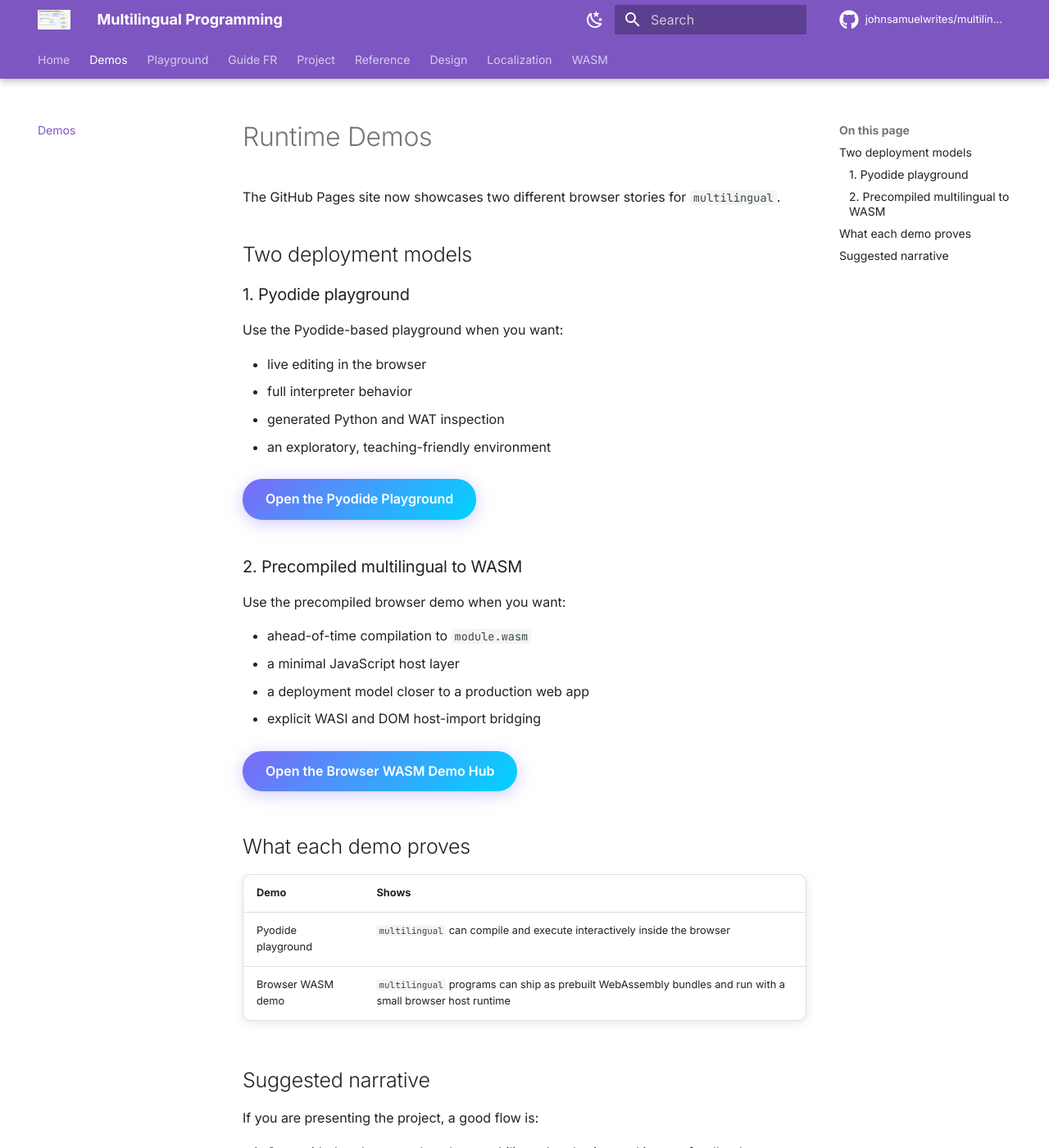
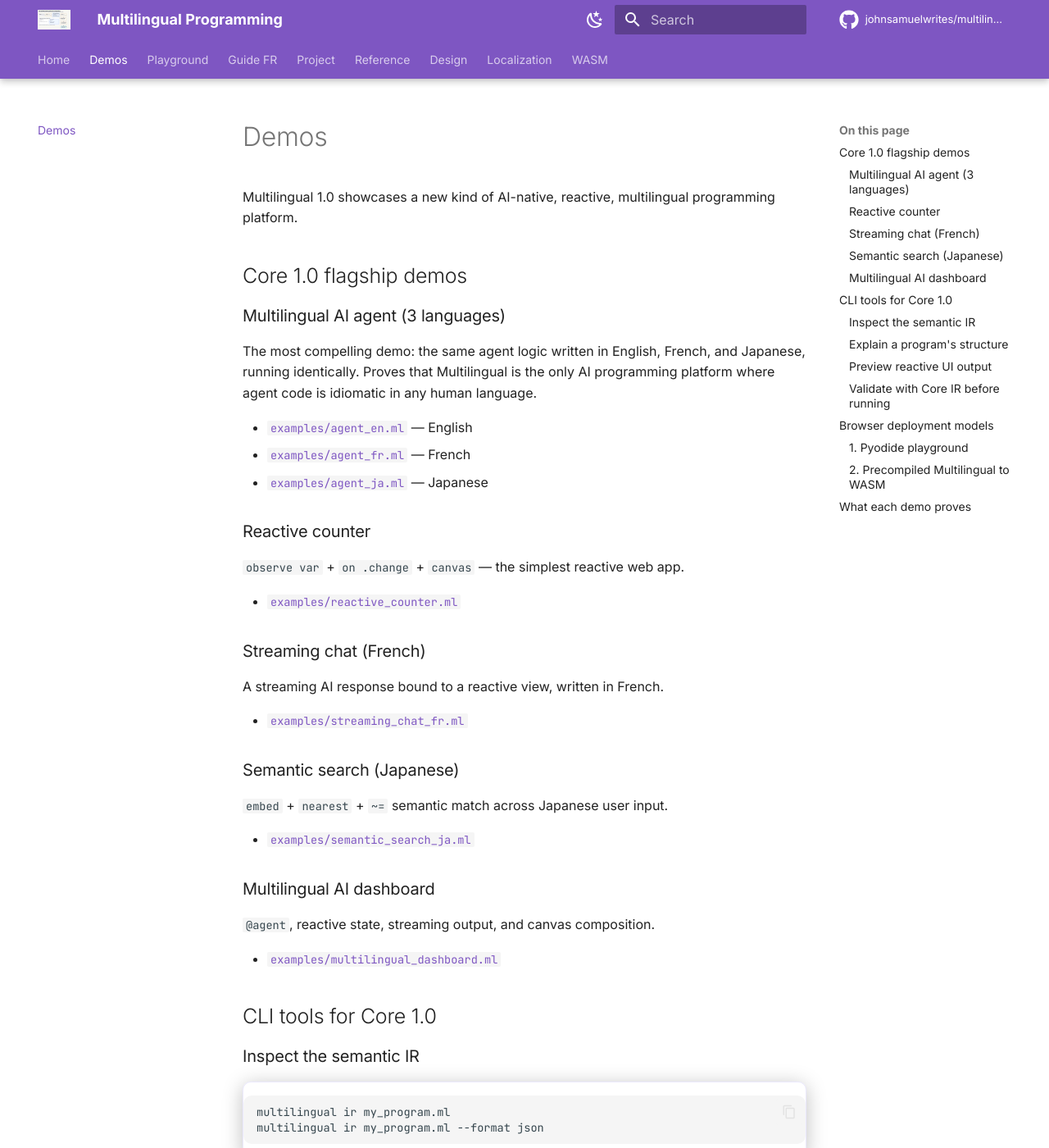
Before and after one commit to johnsamuelwrites/multilingual, an MkDocs documentation site: the page built from docs/demos.md, in a window 1280 px wide and 1400 px high. Shown: the whole window at 82% size. Built offline with MkDocs 1.6.1 and Material for MkDocs 9.7.7, drawn with Linux system fonts in a browser that asks for light colours; comment, search, counter and statistics services are not loaded; some of the changed text lies outside the part shown.

Commit message:
Support tooling

````diff
--- a/docs/demos.md
+++ b/docs/demos.md
@@ -1,41 +1,100 @@
-# Runtime Demos
+# Demos
 
-The GitHub Pages site now showcases two different browser stories for `multilingual`.
+Multilingual 1.0 showcases a new kind of AI-native, reactive, multilingual
+programming platform.
 
-## Two deployment models
+## Core 1.0 flagship demos
+
+### Multilingual AI agent (3 languages)
+
+The most compelling demo: the same agent logic written in English, French, and
+Japanese, running identically.  Proves that Multilingual is the only AI
+programming platform where agent code is idiomatic in any human language.
+
+- [`examples/agent_en.ml`](../examples/agent_en.ml) — English
+- [`examples/agent_fr.ml`](../examples/agent_fr.ml) — French
+- [`examples/agent_ja.ml`](../examples/agent_ja.ml) — Japanese
+
+### Reactive counter
+
+`observe var` + `on .change` + `canvas` — the simplest reactive web app.
+
+- [`examples/reactive_counter.ml`](../examples/reactive_counter.ml)
+
+### Streaming chat (French)
+
+A streaming AI response bound to a reactive view, written in French.
+
+- [`examples/streaming_chat_fr.ml`](../examples/streaming_chat_fr.ml)
+
+### Semantic search (Japanese)
+
+`embed` + `nearest` + `~=` semantic match across Japanese user input.
+
+- [`examples/semantic_search_ja.ml`](../examples/semantic_search_ja.ml)
+
+### Multilingual AI dashboard
+
+`@agent`, reactive state, streaming output, and canvas composition.
+
+- [`examples/multilingual_dashboard.ml`](../examples/multilingual_dashboard.ml)
+
+## CLI tools for Core 1.0
+
+### Inspect the semantic IR
+
+```
+multilingual ir my_program.ml
+multilingual ir my_program.ml --format json
+```
+
+### Explain a program's structure
+
+```
+multilingual explain my_program.ml
+```
+
+Output: a plain-English summary of all declared functions, agents, tools,
+reactive bindings, effects, and type declarations.
+
+### Preview reactive UI output
+
+```
+multilingual ui-preview my_program.ml
+multilingual ui-preview my_program.ml --html
+multilingual ui-preview my_program.ml --js
+```
+
+### Validate with Core IR before running
+
+```
+multilingual run my_program.ml --mode core
+```
+
+Validates the semantic IR (checks capabilities, binding names, match
+statement completeness) before executing.
+
+## Browser deployment models
 
 ### 1. Pyodide playground
 
-Use the Pyodide-based playground when you want:
+Use for live editing, full interpreter behavior, IR inspection, and teaching.
 
-- live editing in the browser
-- full interpreter behavior
-- generated Python and WAT inspection
-- an exploratory, teaching-friendly environment
+**[Open the Pyodide Playground](playground.html)**
 
-**[Open the Pyodide Playground](playground.html){ .playground-link }**
+### 2. Precompiled Multilingual to WASM
 
-### 2. Precompiled multilingual to WASM
+Use for ahead-of-time compilation to `module.wasm` and minimal JavaScript host.
 
-Use the precompiled browser demo when you want:
-
-- ahead-of-time compilation to `module.wasm`
-- a minimal JavaScript host layer
-- a deployment model closer to a production web app
-- explicit WASI and DOM host-import bridging
-
-**[Open the Browser WASM Demo Hub](../browser/){ .playground-link }**
+**[Open the Browser WASM Demo Hub](../browser/)**
 
 ## What each demo proves
 
 | Demo | Shows |
-|---|---|
-| Pyodide playground | `multilingual` can compile and execute interactively inside the browser |
-| Browser WASM demo | `multilingual` programs can ship as prebuilt WebAssembly bundles and run with a small browser host runtime |
-
-## Suggested narrative
-
-If you are presenting the project, a good flow is:
-
-1. Start with the playground to show multilingual authoring and instant feedback.
-2. Switch to the browser WASM demo to show that the same project also supports ahead-of-time deployment with prebuilt artifacts.
+|------|-------|
+| Multilingual agent (3 languages) | Agent logic is idiomatic in any human language |
+| Reactive counter | `observe var` + `on .change` + `canvas` reactive model |
+| Streaming chat (French) | AI stream bound to reactive view in French |
+| Semantic search (Japanese) | `~=` and `embed` across multilingual input |
+| Pyodide playground | Live browser compilation and IR inspection |
+| Browser WASM demo | Production-ready prebuilt artifact deployment |
--- a/docs/playground.md
+++ b/docs/playground.md
@@ -1,39 +1,119 @@
 # Interactive Playground
 
-Try the **Multilingual Programming Language** directly in your browser — no installation required.
+Try **Multilingual 1.0** directly in your browser — no installation required.
 
-For zero-install, instant-load browser execution the canonical path is the
-**prebuilt bundle flow**: compile ahead of time with `build-wasm-bundle`,
-ship `module.wasm`, and load it with the generated `host_shim.js` — no
-runtime download required.  Live demos using this approach are in
-[`examples/browser`](../examples/browser/).
-
-The interactive playground below uses [Pyodide](https://pyodide.org) for
-live, in-browser compilation (the source → WAT step requires a Python
-runtime).  If first-load size matters for your use case, prefer the
-prebuilt bundle flow above.
+Multilingual is the only AI programming platform where the same agent logic,
+reactive UI, and semantic search pipeline is idiomatic in any of 17 human
+languages.
 
 ## What you can do
 
 - Write programs using keywords from any of the **17 supported languages**
-  (English, French, Spanish, German, Hindi, Arabic, Bengali, Tamil, Chinese, Japanese,
-  Italian, Portuguese, Polish, Dutch, Swedish, Danish, Finnish)
+  (English, French, Spanish, German, Hindi, Arabic, Bengali, Tamil, Chinese,
+  Japanese, Italian, Portuguese, Polish, Dutch, Swedish, Danish, Finnish)
+- Use **Core 1.0** language features: `fn`, `|>`, `?`, `~=`, `observe var`,
+  `@agent`, `@tool`, `prompt`, `think`, `stream`, `embed`
 - Click **▶ Run** (or press **Ctrl+Enter**) to execute the code
-- See the **output** produced by your program
-- Inspect the **Generated Python** — the transpiled source code the interpreter produces
-- Explore the **WAT / WASM** view to see the real WebAssembly Text (WAT) emitted by
-  `WATCodeGenerator` and watch it execute natively in your browser via `wabt.js`
-- Use the browser example and `build-wasm-bundle` when you want a minimal-JS,
-  precompiled deployment path instead of live compilation
+- Inspect the **Semantic IR** — the typed intermediate representation that
+  drives all backends
+- Explore the **Generated Python** and **WAT / WASM** views
 
-## Launch the playground
+## Deployment models
+
+### Live playground (Pyodide)
+
+Ideal for exploration, teaching, and instant feedback. First load takes a few
+seconds while the WASM runtime (~12 MB) initializes. Subsequent visits are
+fast thanks to browser caching.
 
 **[→ Open the Interactive Playground](playground.html)**
 
-> **Note:** The first load takes a few seconds while the WASM runtime (Pyodide, ~12 MB)
-> downloads and initialises. Subsequent visits are faster thanks to browser caching.
+### Prebuilt bundle (ahead-of-time)
 
-## Example: the same program in four languages
+For production web apps, compile ahead of time with `build-wasm-bundle`, ship
+`module.wasm`, and load it with the generated `host_shim.js` — no runtime
+download required.
+
+```
+multilingual build-wasm-bundle my_app.ml --out-dir dist/wasm
+```
+
+Live demos using this approach are in [`examples/browser`](../examples/browser/).
+
+## Core 1.0 example: the same agent in three languages
+
+=== English
+```
+fn summarize(text: str) -> str uses ai:
+    let result = think @claude-sonnet:
+        Summarize the following in one sentence.
+        text: text
+    return result.conclusion
+
+@agent(model=@claude-sonnet)
+fn research_agent(query: str) -> str uses ai, net:
+    let answer = summarize(query)
+    return answer
+```
+
+=== Français
+```
+fn résumer(texte: str) -> str utilise ai:
+    soit résultat = réfléchir @claude-sonnet:
+        Résumer en une phrase.
+        texte: texte
+    retourner résultat.conclusion
+
+@agent(modèle=@claude-sonnet)
+fn agent_recherche(requête: str) -> str utilise ai, réseau:
+    soit réponse = résumer(requête)
+    retourner réponse
+```
+
+=== 日本語
+```
+関数 要約する(テキスト: str) -> str 使う ai:
+    変数 結果 = 考える @claude-sonnet:
+        一文で要約する。
+        テキスト: テキスト
+    返す 結果.結論
+
+@エージェント(モデル=@claude-sonnet)
+関数 調査エージェント(クエリ: str) -> str 使う ai, ネット:
+    変数 回答 = 要約する(クエリ)
+    返す 回答
+```
+
+All three programs have identical semantics — the surface language is purely cosmetic.
+
+## Reactive counter example
+
+```
+observe var count: int = 0
+
+fn increment():
+    count = count + 1
+
+canvas counter_view {
+    observe count
+}
+
+on count.change:
+    render counter_view with count
+```
+
+## Semantic matching example
+
+```
+fn classify_intent(input: str) -> str:
+    if input ~= "hello":
+        return "greeting"
+    if input ~= "thank you":
+        return "gratitude"
+    return "other"
+```
+
+## Classic multilingual example
 
 === English
 ```python
@@ -70,5 +150,3 @@ für i in bereich(1, 5):
 毎 i 中 範囲(1, 5):
     表示(i, "の2乗 =", i * i)
 ```
-
-All four programs produce identical output — the language layer is purely cosmetic.
````
Also changed, not shown: 13 other files.
